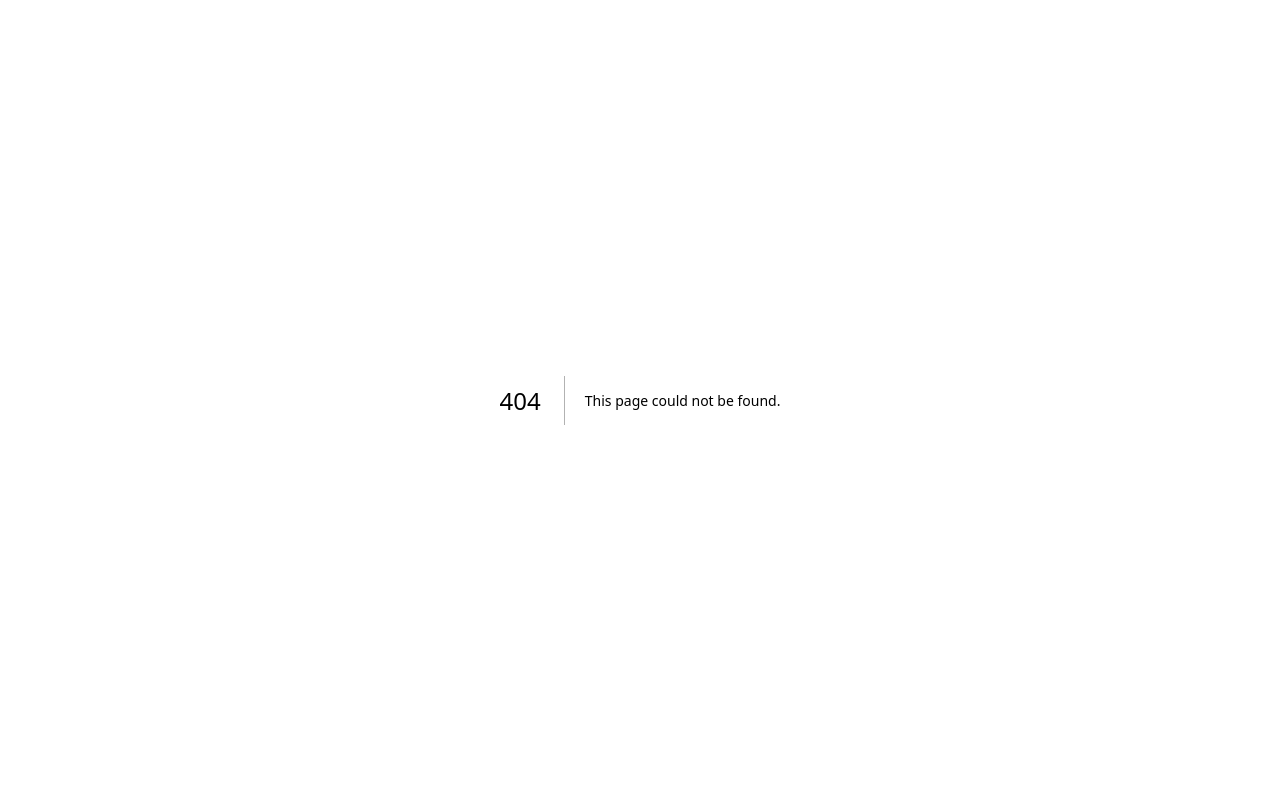
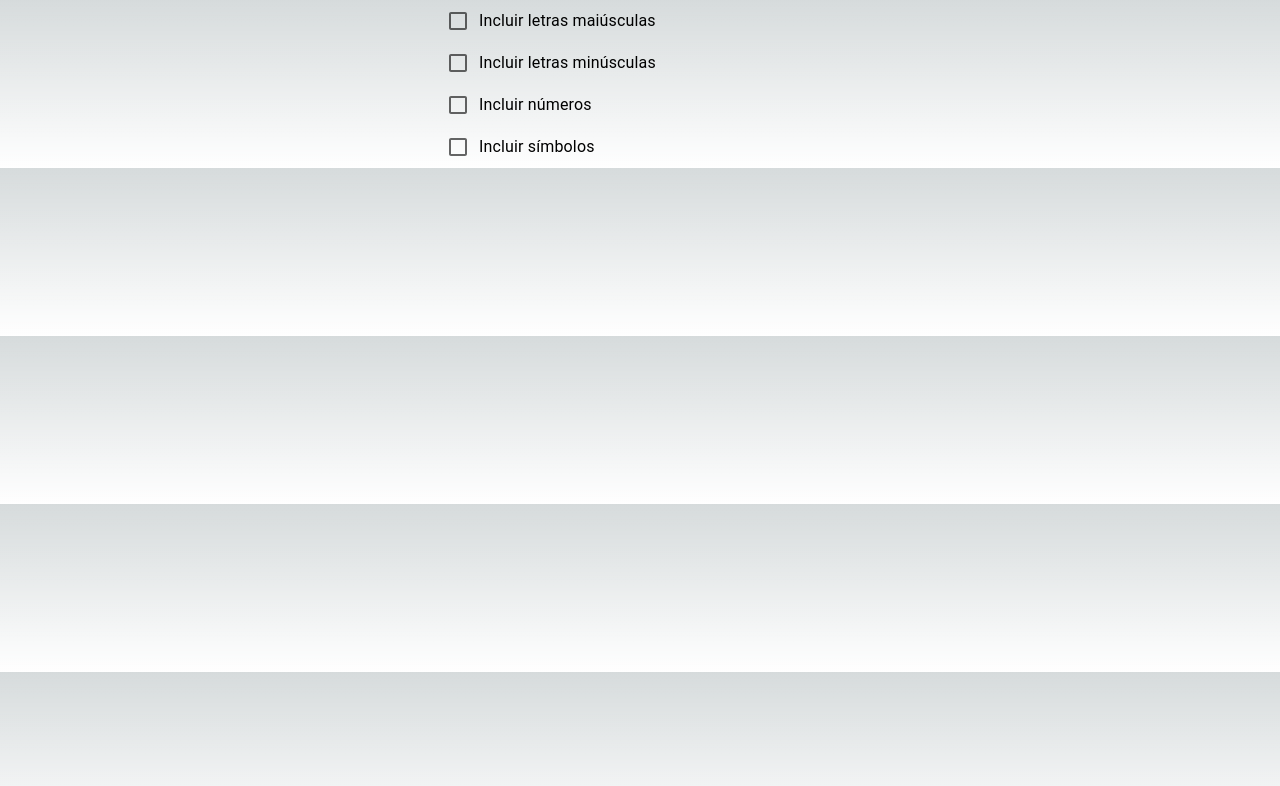
Before and after one commit to Ledelara/password-generator, a Next.js app: page /Generator/components/Checkers/Checkers in a window 1280 px wide. Before the commit this address had no page. Shown: the top 786 px of the page. Built offline with nearby package versions, Linux system fonts and the light colour scheme.

Commit message:
:sparkles: Feat: Checkers

```diff
--- /dev/null
+++ b/src/pages/Generator/components/Checkers/Checkers.tsx
@@ -0,0 +1,49 @@
+import { Checkbox, FormControlLabel } from '@mui/material'
+import { Box } from '@mui/material'
+import React from 'react'
+
+type CheckersProps = {
+    includeUppercase: boolean
+    includeLowercase: boolean
+    includeNumbers: boolean
+    includeSymbols: boolean
+}
+
+const Checkers = (props: CheckersProps) => {
+    const { includeUppercase, includeLowercase, includeNumbers, includeSymbols } = props
+
+    return (
+        <Box
+            sx={{
+                display: 'flex',
+                flexDirection: 'column',
+                alignItems: 'flex-start',
+                width: '30%',
+                margin: '0 auto',
+            }}
+        >
+            <FormControlLabel
+                control={<Checkbox checked={includeUppercase} />}
+                label="Incluir letras maiúsculas"
+                sx={{ alignSelf: 'flex-start' }}
+            />
+            <FormControlLabel
+                control={<Checkbox checked={includeLowercase} />}
+                label="Incluir letras minúsculas"
+                sx={{ alignSelf: 'flex-start' }}
+            />
+            <FormControlLabel
+                control={<Checkbox checked={includeNumbers} />}
+                label="Incluir números"
+                sx={{ alignSelf: 'flex-start' }}
+            />
+            <FormControlLabel
+                control={<Checkbox checked={includeSymbols} />}
+                label="Incluir símbolos"
+                sx={{ alignSelf: 'flex-start' }}
+            />
+        </Box>
+    )
+}
+
+export default Checkers
```
